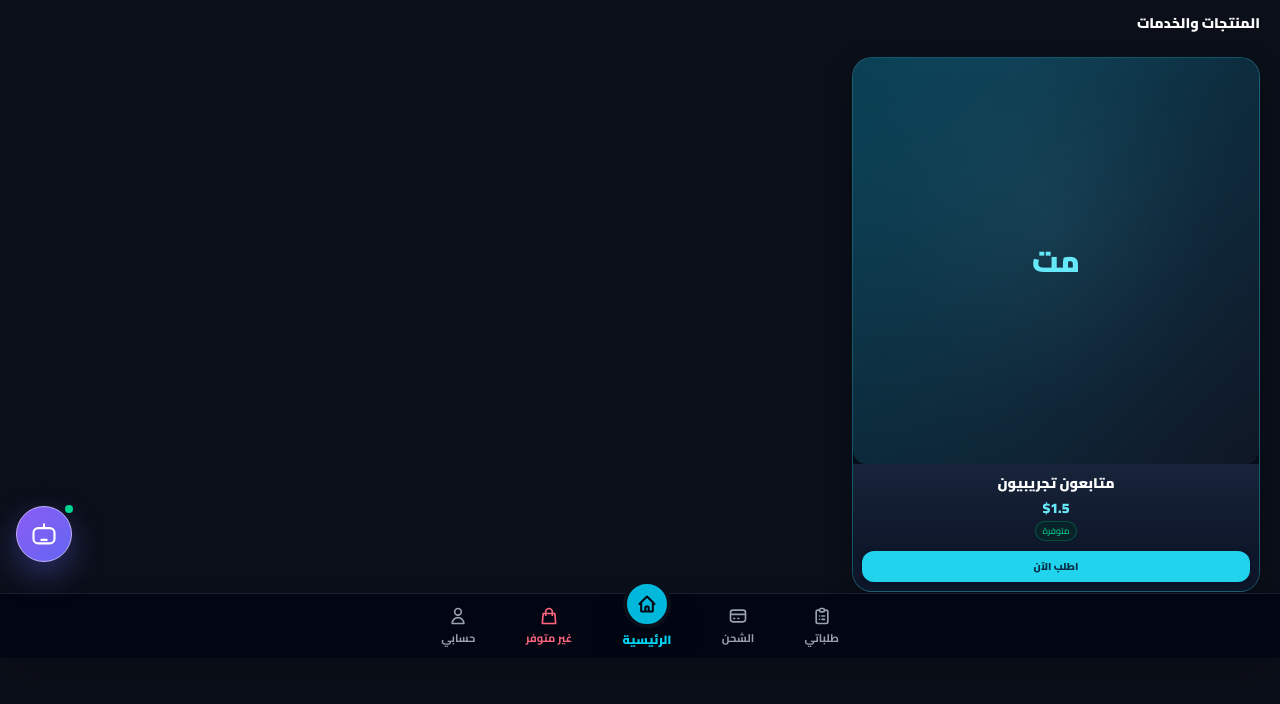
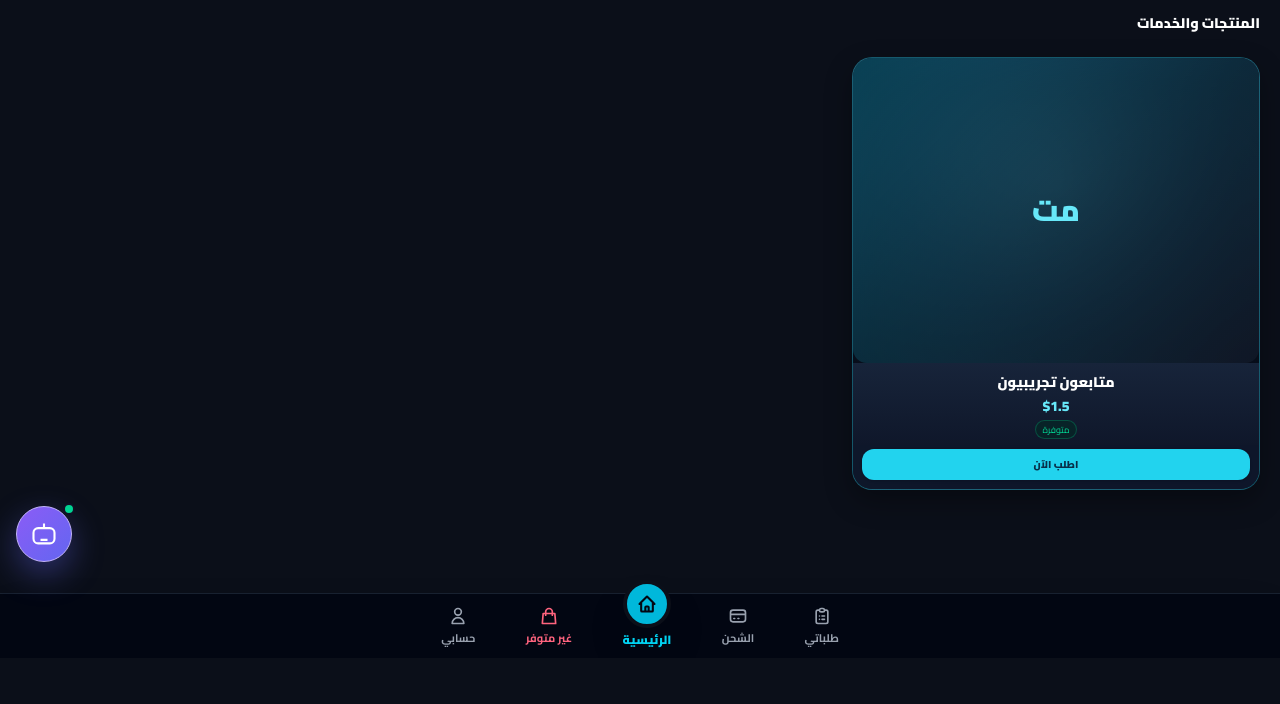
Before and after one commit to OWJMEDIA963/OWJ-MEDIA, a Flask app: page /category/1 in a window 1280 px wide. Shown: the part 142-846 px from the top of the page. After the commit the page ends 790 px from the top, so only its background shows below. Run offline with Flask 3, Linux system fonts and the light colour scheme; data comes from the database, SQL or seed files in the repository.

Commit message:
Add files via upload

```diff
--- a/templates/category_services.html
+++ b/templates/category_services.html
@@ -4,7 +4,7 @@
 <style>
 /* Force all service text and controls below the image, never on top of it */
 .owj-service-card{display:flex!important;flex-direction:column!important;justify-content:flex-start!important;align-items:stretch!important;position:relative!important;isolation:isolate;min-width:0;min-height:0!important;height:auto!important;aspect-ratio:auto!important;padding:0!important;overflow:hidden!important;background:linear-gradient(155deg,#1b293b,#0c1423)!important;border:1px solid rgba(34,211,238,.34)!important;border-radius:20px!important;box-shadow:0 11px 28px rgba(0,0,0,.32),inset 0 1px 0 rgba(255,255,255,.04)!important;}
-.owj-service-media{position:relative!important;display:block!important;flex:0 0 auto!important;width:100%!important;aspect-ratio:1/1!important;overflow:hidden!important;background:radial-gradient(ellipse at 50% 42%,#29445b 0%,#14243a 52%,#080f1d 100%);order:0!important;padding:8px!important;box-sizing:border-box!important;}
+.owj-service-media{position:relative!important;display:block!important;flex:0 0 auto!important;width:100%!important;aspect-ratio:4/3!important;overflow:hidden!important;background:radial-gradient(ellipse at 50% 42%,#29445b 0%,#14243a 52%,#080f1d 100%);order:0!important;padding:8px!important;box-sizing:border-box!important;}
 .owj-service-background{position:absolute!important;inset:0!important;z-index:0!important;width:100%!important;height:100%!important;object-fit:contain!important;object-position:center!important;opacity:1!important;border-radius:14px!important;filter:drop-shadow(0 8px 15px rgba(0,0,0,.34));}
 .owj-service-media:after{content:"";position:absolute;inset:0;z-index:1;background:transparent!important;pointer-events:none;}
 .owj-service-placeholder{display:flex;align-items:center;justify-content:center;background:linear-gradient(135deg,rgba(6,182,212,.28),rgba(17,24,39,.9));border-radius:12px;color:#67e8f9;font-size:30px;font-weight:900;}
@@ -16,12 +16,12 @@
 .owj-service-card button{position:relative!important;inset:auto!important;display:block!important;width:100%!important;margin:4px 0 0!important;box-sizing:border-box!important;background:#22d3ee!important;color:#082f49!important;}
 @media(max-width:420px){.owj-service-content{padding:11px 7px 8px!important}.owj-service-content h3{font-size:clamp(12px,3.1vw,14px);line-height:1.35}.owj-service-content p{font-size:13px!important}.owj-service-card button{font-size:11px;padding-top:8px;padding-bottom:8px;margin-top:6px!important}}
 @media(min-width:640px){.owj-service-card{border-radius:18px}.owj-service-content{padding:10px 8px 6px!important}.owj-service-card>div:last-child{padding:0 9px 9px!important}}
-@media(min-width:640px){.owj-products-grid{grid-template-columns:repeat(3,minmax(0,1fr))!important}.owj-service-media{aspect-ratio:1/1!important}.owj-service-content h3{font-size:14px}.owj-service-content p{font-size:14px!important}}
+@media(min-width:640px){.owj-products-grid{grid-template-columns:repeat(3,minmax(0,1fr))!important}.owj-service-media{aspect-ratio:4/3!important}.owj-service-content h3{font-size:14px}.owj-service-content p{font-size:14px!important}}
 @media(min-width:1024px){.owj-products-grid{grid-template-columns:repeat(3,minmax(0,1fr))!important}}
 .owj-subcategory-grid{display:grid!important;grid-template-columns:repeat(3,minmax(0,1fr))!important;gap:8px!important}
 .owj-subcategory-card{border-radius:18px!important;background:linear-gradient(155deg,#1b2a40,#0b1220)!important;box-shadow:0 9px 22px rgba(0,0,0,.25)!important;border:1px solid rgba(34,211,238,.28)!important}
-.owj-subcategory-card img{aspect-ratio:1/1!important;object-fit:contain!important;padding:8px!important;background:radial-gradient(ellipse at center,#29445b,#080f1d 80%)!important}
-@media(min-width:640px){.owj-subcategory-grid{grid-template-columns:repeat(3,minmax(0,1fr))!important;gap:12px!important}.owj-subcategory-card img{aspect-ratio:1/1!important}}
+.owj-subcategory-card img{aspect-ratio:4/3!important;object-fit:contain!important;padding:8px!important;background:radial-gradient(ellipse at center,#29445b,#080f1d 80%)!important}
+@media(min-width:640px){.owj-subcategory-grid{grid-template-columns:repeat(3,minmax(0,1fr))!important;gap:12px!important}.owj-subcategory-card img{aspect-ratio:4/3!important}}
 </style>
 <div class="max-w-7xl mx-auto px-3 sm:px-5 py-5 sm:py-7 space-y-6">
     <div class="bg-gray-900 border border-gray-800 rounded-2xl py-3 px-4 text-center shadow">
```
